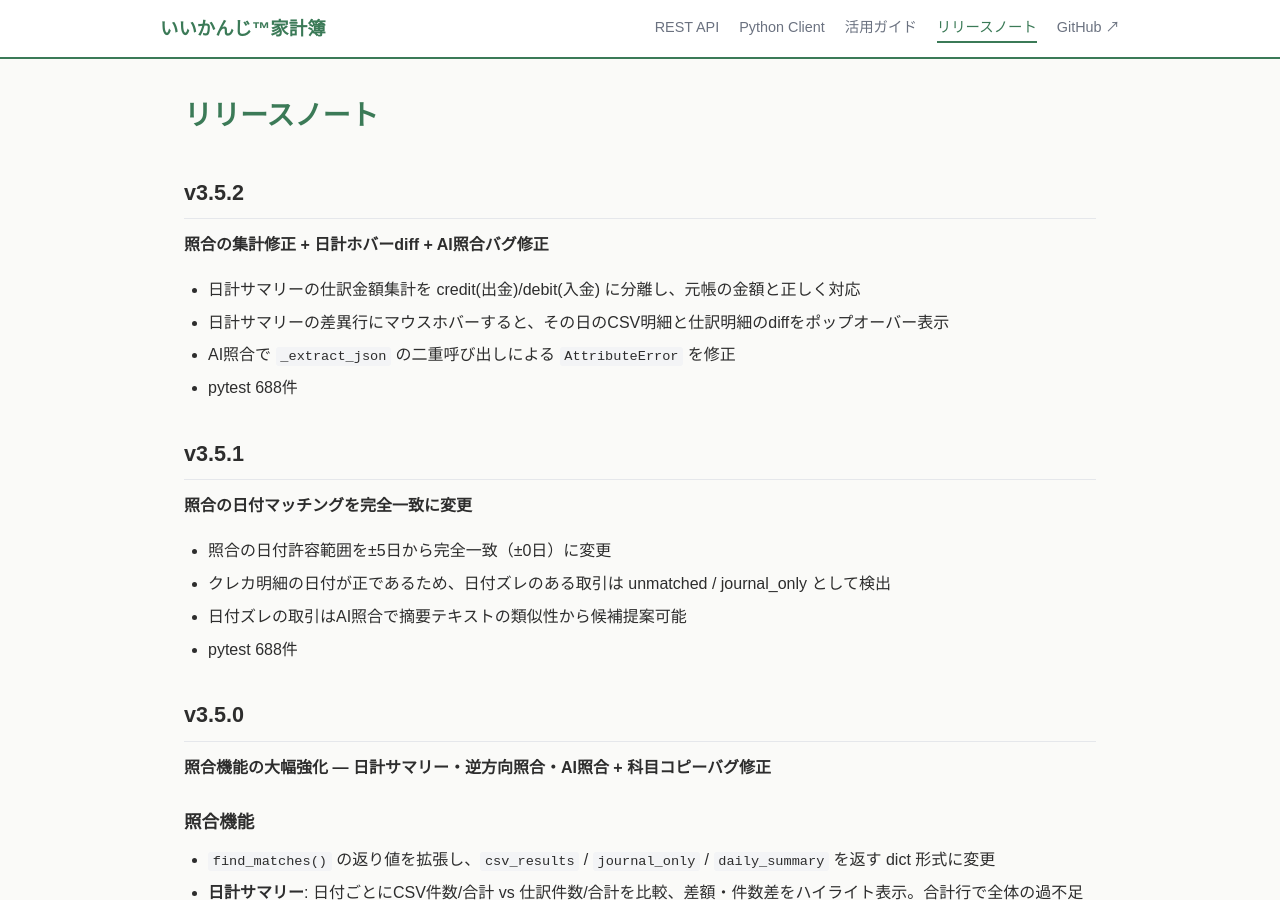
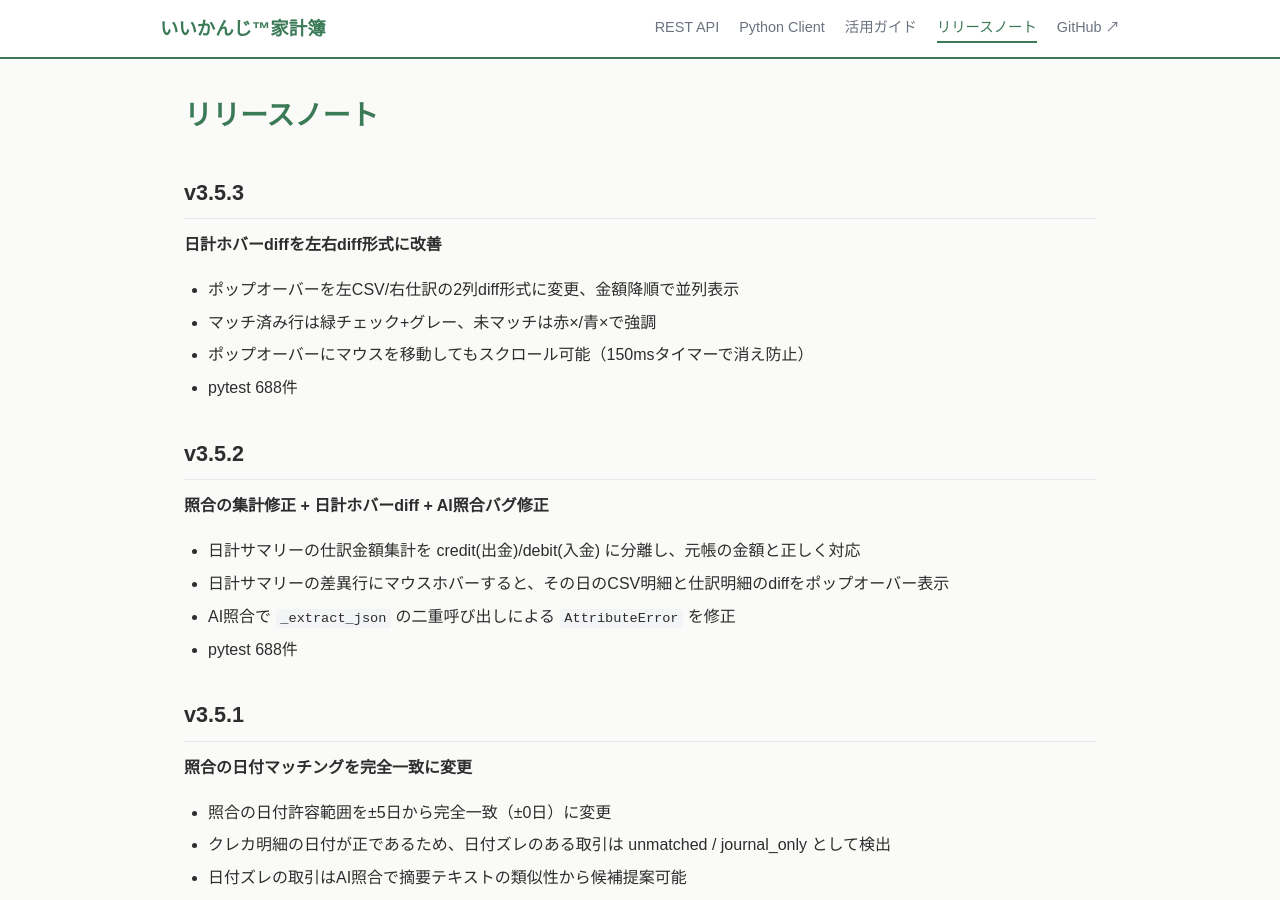
Before and after one commit to nananek/iikanji-kakeibo, a Jekyll site: the page built from docs/releases.md, in a window 1280 px wide and 900 px high. Built offline with Jekyll 4.4.1, drawn with Linux system fonts in a browser that asks for light colours.

Commit message:
docs: v3.5.3 リリースノート + バージョン更新

```diff
--- a/docs/releases.md
+++ b/docs/releases.md
@@ -4,6 +4,15 @@
 ---
 
 # リリースノート
+
+## v3.5.3
+
+**日計ホバーdiffを左右diff形式に改善**
+
+- ポップオーバーを左CSV/右仕訳の2列diff形式に変更、金額降順で並列表示
+- マッチ済み行は緑チェック+グレー、未マッチは赤×/青×で強調
+- ポップオーバーにマウスを移動してもスクロール可能（150msタイマーで消え防止）
+- pytest 688件
 
 ## v3.5.2
 
```
Also changed, not shown: 1 other file.
